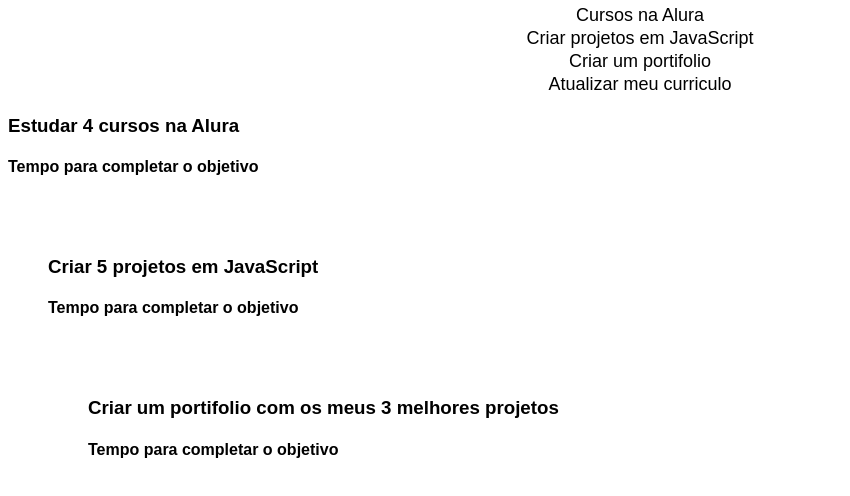
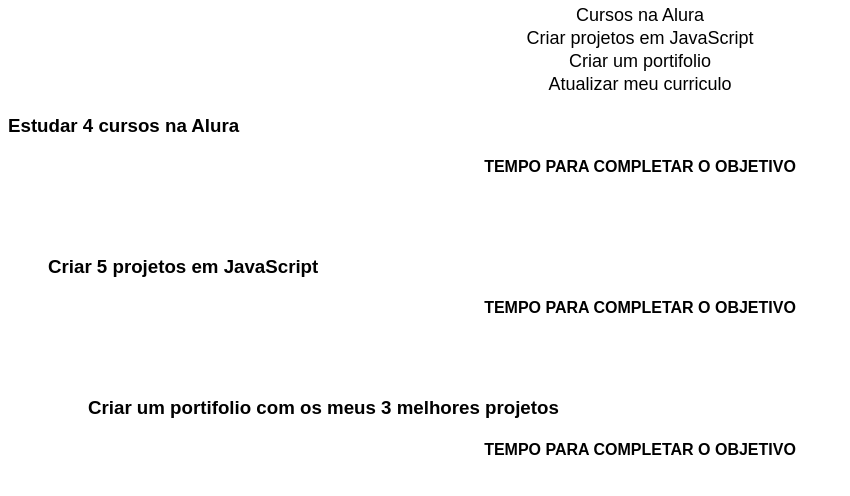
Before and after one commit to luanasmicaluk/metas, a plain HTML site: page index.html in a window 1280 px wide. Shown: the part 96-592 px from the top of the page, without its empty margins (0-850 px from the left). Drawn offline with Linux system fonts and the light colour scheme.

Commit message:
conteudo estilizado

```diff
--- a/style.css
+++ b/style.css
@@ -81,4 +81,10 @@
   }
   .aba-conteudo-titulo-principal {
     font-size: 28px;
+    text-align: center;
   }
+  .aba-conteudo-titulo-secundario {
+    text-align: center;
+    color: var(--verde);
+    text-transform: uppercase;
+  }
```
